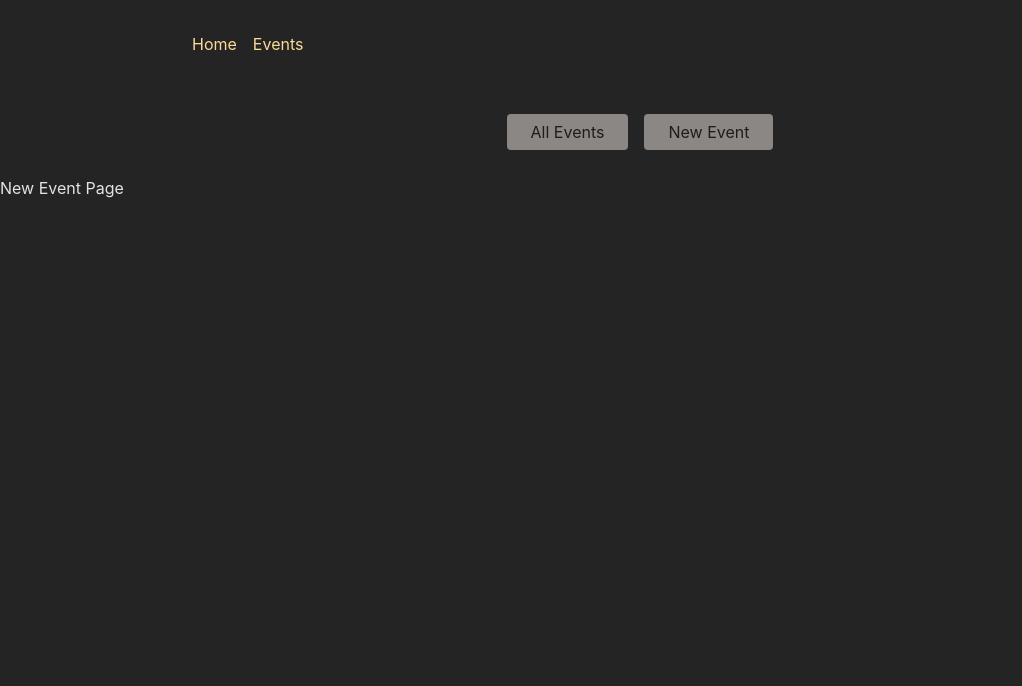
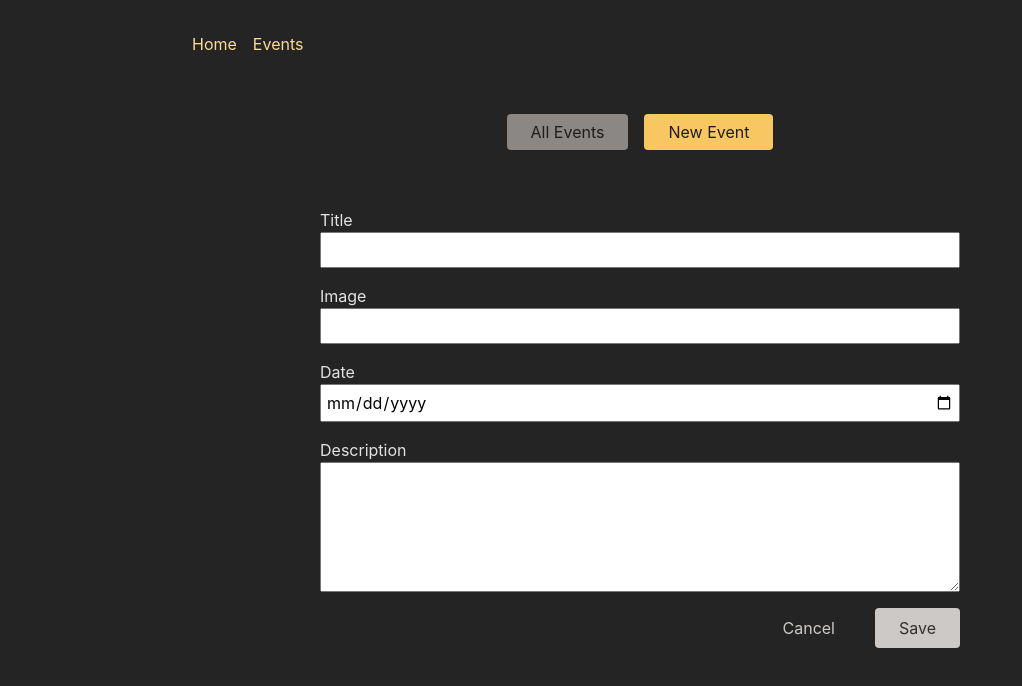
Before and after one commit to Pan-be/router-project, a React (Create React App) app in the folder frontend/: page /events/new in a window 1280 px wide. Shown: the top 686 px of the page, without its empty margins (0-1022 px from the left). Built offline with nearby package versions, Linux system fonts and the light colour scheme.

Commit message:
sending new event

```diff
--- a/frontend/src/App.js
+++ b/frontend/src/App.js
@@ -22,7 +22,7 @@
 import { createBrowserRouter, RouterProvider } from "react-router-dom"
 import HomePage from "./pages/HomePage"
 import EventsPage, { loader as eventsLoader } from "./pages/EventsPage"
-import NewEventPage from "./pages/NewEventPage"
+import NewEventPage, { action as newEventAction } from "./pages/NewEventPage"
 import EventDetailPage, { loader as eventLoader } from "./pages/EventDetailPage"
 import EditEventPage from "./pages/EditEventPage"
 import RootLayout from "./pages/Root"
@@ -45,13 +45,19 @@
 						element: <EventsPage />,
 						loader: eventsLoader,
 					},
-					{ path: "new", element: <NewEventPage /> },
 					{
 						path: ":eventId",
-						element: <EventDetailPage />,
+						id: "event-detail",
 						loader: eventLoader,
+						children: [
+							{
+								index: true,
+								element: <EventDetailPage />,
+							},
+							{ path: "edit", element: <EditEventPage /> },
+						],
 					},
-					{ path: ":eventId/edit", element: <EditEventPage /> },
+					{ path: "new", element: <NewEventPage />, action: newEventAction },
 				],
 			},
 		],
--- a/frontend/src/components/EventForm.js
+++ b/frontend/src/components/EventForm.js
@@ -1,39 +1,63 @@
-import { useNavigate } from 'react-router-dom';
+import { Form, useNavigate } from "react-router-dom"
 
-import classes from './EventForm.module.css';
+import classes from "./EventForm.module.css"
 
 function EventForm({ method, event }) {
-  const navigate = useNavigate();
+	const navigate = useNavigate()
 	function cancelHandler() {
-    navigate('..');
+		navigate("..")
 	}
 
 	return (
-    <form className={classes.form}>
+		<Form method='post' className={classes.form}>
 			<p>
-        <label htmlFor="title">Title</label>
-        <input id="title" type="text" name="title" required />
+				<label htmlFor='title'>Title</label>
+				<input
+					id='title'
+					type='text'
+					name='title'
+					required
+					defaultValue={event ? event.title : ""}
+				/>
 			</p>
 			<p>
-        <label htmlFor="image">Image</label>
-        <input id="image" type="url" name="image" required />
+				<label htmlFor='image'>Image</label>
+				<input
+					id='image'
+					type='url'
+					name='image'
+					required
+					defaultValue={event ? event.image : ""}
+				/>
 			</p>
 			<p>
-        <label htmlFor="date">Date</label>
-        <input id="date" type="date" name="date" required />
+				<label htmlFor='date'>Date</label>
+				<input
+					id='date'
+					type='date'
+					name='date'
+					required
+					defaultValue={event ? event.date : ""}
+				/>
 			</p>
 			<p>
-        <label htmlFor="description">Description</label>
-        <textarea id="description" name="description" rows="5" required />
+				<label htmlFor='description'>Description</label>
+				<textarea
+					id='description'
+					name='description'
+					rows='5'
+					required
+					defaultValue={event ? event.description : ""}
+				/>
 			</p>
 			<div className={classes.actions}>
-        <button type="button" onClick={cancelHandler}>
+				<button type='button' onClick={cancelHandler}>
 					Cancel
 				</button>
 				<button>Save</button>
 			</div>
-    </form>
-  );
+		</Form>
+	)
 }
 
-export default EventForm;
+export default EventForm
--- a/frontend/src/components/EventItem.js
+++ b/frontend/src/components/EventItem.js
@@ -1,4 +1,5 @@
-import classes from './EventItem.module.css';
+import { Link } from "react-router-dom"
+import classes from "./EventItem.module.css"
 
 function EventItem({ event }) {
 	function startDeleteHandler() {
@@ -12,11 +13,11 @@
 			<time>{event.date}</time>
 			<p>{event.description}</p>
 			<menu className={classes.actions}>
-        <a href="edit">Edit</a>
+				<Link to='edit'>Edit</Link>
 				<button onClick={startDeleteHandler}>Delete</button>
 			</menu>
 		</article>
-  );
+	)
 }
 
-export default EventItem;
+export default EventItem
--- a/frontend/src/components/EventsNavigation.js
+++ b/frontend/src/components/EventsNavigation.js
@@ -8,7 +8,7 @@
 				<ul className={classes.list}>
 					<li>
 						<NavLink
-							to='events'
+							to=''
 							className={({ isActive }) => (isActive ? classes.active : null)}
 							end>
 							All Events
@@ -17,7 +17,7 @@
 					<li>
 						<NavLink
 							class
-							to='events/new'
+							to='new'
 							className={({ isActive }) => (isActive ? classes.active : null)}
 							end>
 							New Event
--- a/frontend/src/pages/EditEventPage.js
+++ b/frontend/src/pages/EditEventPage.js
@@ -1,5 +1,10 @@
+import { useRouteLoaderData } from "react-router-dom"
+import EventForm from "../components/EventForm"
+
 const EditEventPage = (props) => {
-	return <>Edit Event Page</>
+	const data = useRouteLoaderData("event-detail")
+	const event = data.event
+	return <EventForm event={event} />
 }
 
 export default EditEventPage
--- a/frontend/src/pages/EventDetailPage.js
+++ b/frontend/src/pages/EventDetailPage.js
@@ -1,9 +1,9 @@
-import { json, useLoaderData } from "react-router-dom"
+import { json, useRouteLoaderData } from "react-router-dom"
 
 import EventItem from "../components/EventItem"
 
 const EvntDetailPage = (props) => {
-	const data = useLoaderData()
+	const data = useRouteLoaderData("event-detail")
 	return <EventItem event={data.event} />
 }
 
--- a/frontend/src/pages/NewEventPage.js
+++ b/frontend/src/pages/NewEventPage.js
@@ -1,5 +1,34 @@
+import { json } from "react-router-dom"
+import EventForm from "../components/EventForm"
+
 const NewEventPage = (props) => {
-	return <>New Event Page</>
+	return <EventForm />
 }
 
 export default NewEventPage
+
+export const action = async ({ request }) => {
+	const data = await request.formData()
+
+	const eventData = {
+		title: data.get("title"),
+		image: data.get("image"),
+		date: data.get("date"),
+		description: data.get("description"),
+	}
+
+	const response = await fetch("http://localhost:8080/events", {
+		method: "POST",
+		headers: {
+			"Content-Type": "aplication/json,",
+		},
+		body: JSON.stringify(eventData),
+	})
+	console.log(response)
+
+	if (!response.ok) {
+		throw json({ message: "Could not save event" }, { status: 500 })
+	} else {
+		return response
+	}
+}
```
Lines whose indentation alone changed are shown as unchanged.
